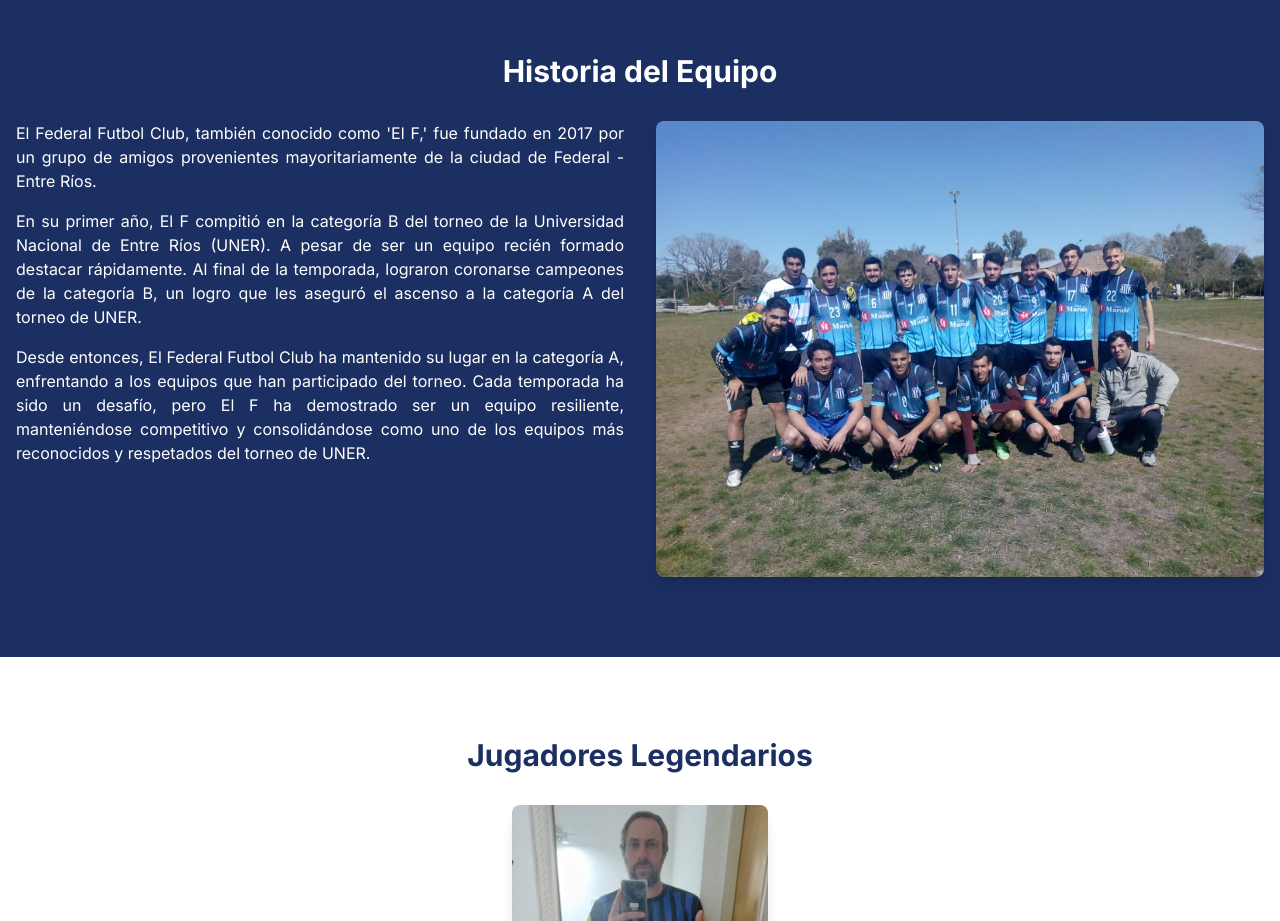
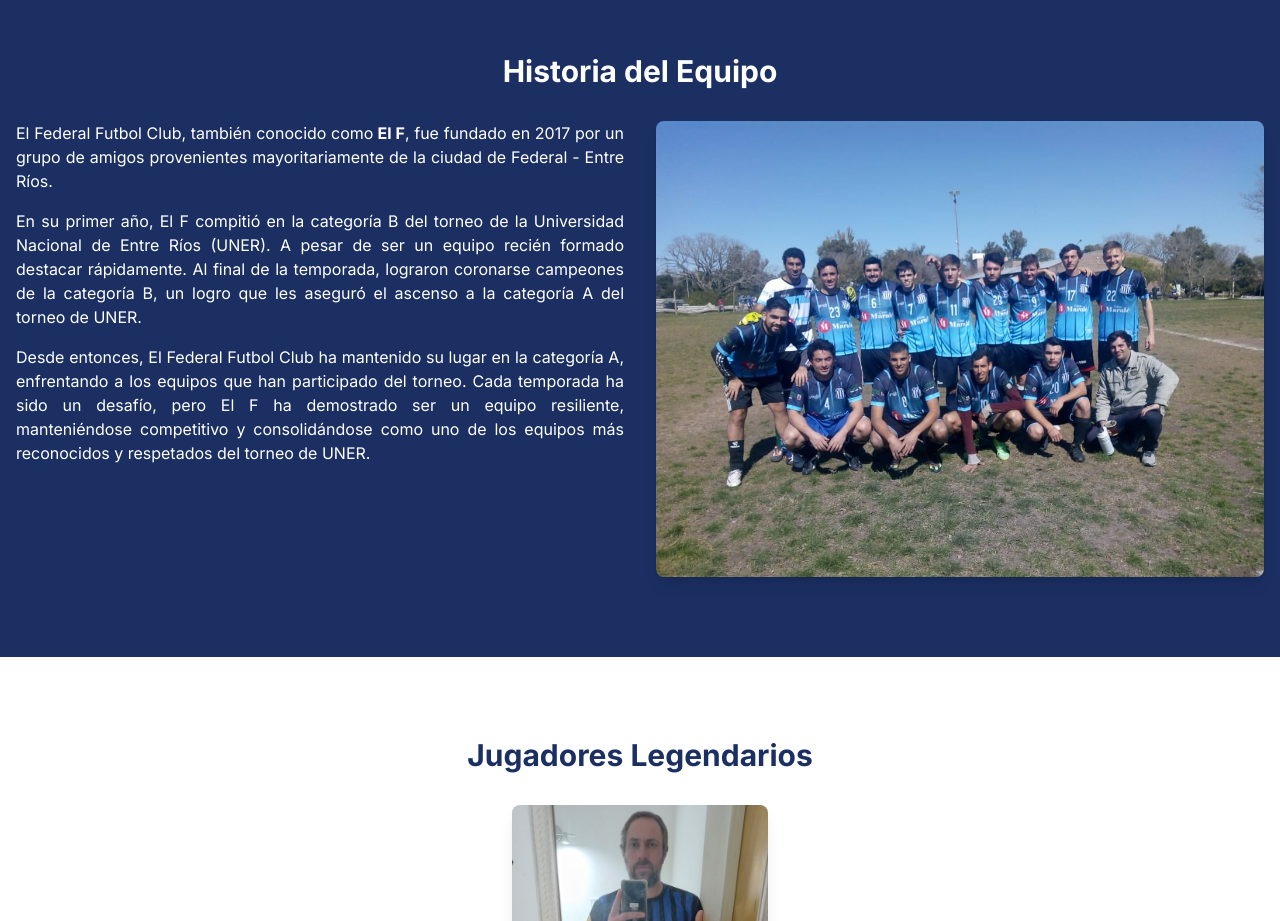
Before and after one commit to matiasfgonzalez/federal-futbol-club-page, a Next.js app: page / in a window 1280 px wide. Shown: the part 1240-2161 px from the top of the page. Built offline with nearby package versions, Linux system fonts and the light colour scheme.

Commit message:
Fix 2 comillas¿?

```diff
--- a/components/components-ui/section-history-team.tsx
+++ b/components/components-ui/section-history-team.tsx
@@ -8,9 +8,10 @@ const SectionHistoryTeam = () => {
         <div className="grid grid-cols-1 md:grid-cols-2 gap-8">
           <div>
             <p className="mb-4 text-justify">
-              El Federal Futbol Club, también conocido como 'El F,' fue fundado
-              en 2017 por un grupo de amigos provenientes mayoritariamente de la
-              ciudad de Federal - Entre Ríos.
+              El Federal Futbol Club, también conocido como
+              <strong> El F</strong>, fue fundado en 2017 por un grupo de amigos
+              provenientes mayoritariamente de la ciudad de Federal - Entre
+              Ríos.
             </p>
             <p className="mb-4 text-justify">
               En su primer año, El F compitió en la categoría B del torneo de la
```
